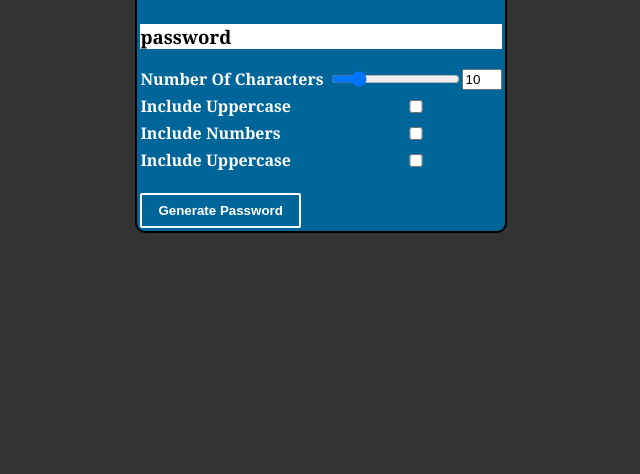
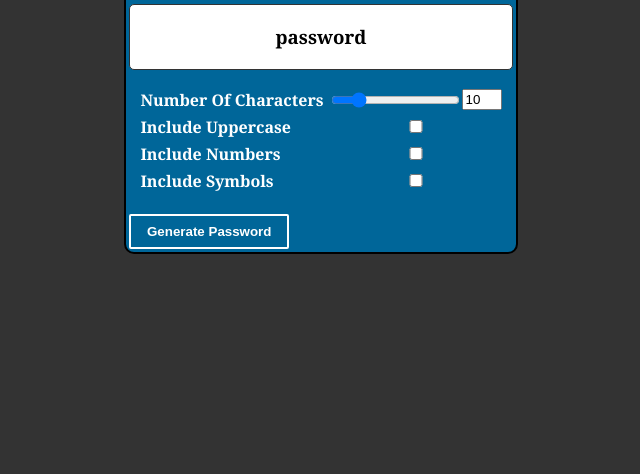
Before and after one commit to pwkinsley87/password-generator, a plain HTML site: page index.html in a window 1280 px wide. Shown: the part 326-800 px from the top of the page, without its empty margins (319-959 px from the left). Drawn offline with Linux system fonts and the light colour scheme.

Commit message:
adjust password display field, corrected typo in HTML file

```diff
--- a/index.html
+++ b/index.html
@@ -5,7 +5,7 @@
     <meta name="viewport" content="width=device-width, initial-scale=1.0" />
     <meta http-equiv="X-UA-Compatible" content="ie=edge" />
     <title>Password Generator</title>
-    <link rel="stylesheet" href="style.css" />
+    <link rel="stylesheet" href="./style.css" />
   </head>
   <body>
     <div class="wrapper">
@@ -28,7 +28,7 @@
           <label for="">Include Numbers</label>
           <input type="checkbox" id="includeNumbers">
 
-          <label for="">Include Uppercase</label>
+          <label for="">Include Symbols</label>
           <input type="checkbox" id="includeSymbols">
         </form>
         <br>
--- a/style.css
+++ b/style.css
@@ -51,6 +51,15 @@ label {
 .password-display {
   background-color:white;
   color:black;
+  padding: 1rem;
+  border: 1px solid #333;
+  height: 2rem;
+  width: 350px;
+  display:flex;
+  justify-content: center;
+  align-items: center;
+  word-break: break-all;
+  border-radius: 5px;
 }
 
 .generate-btn {
```
